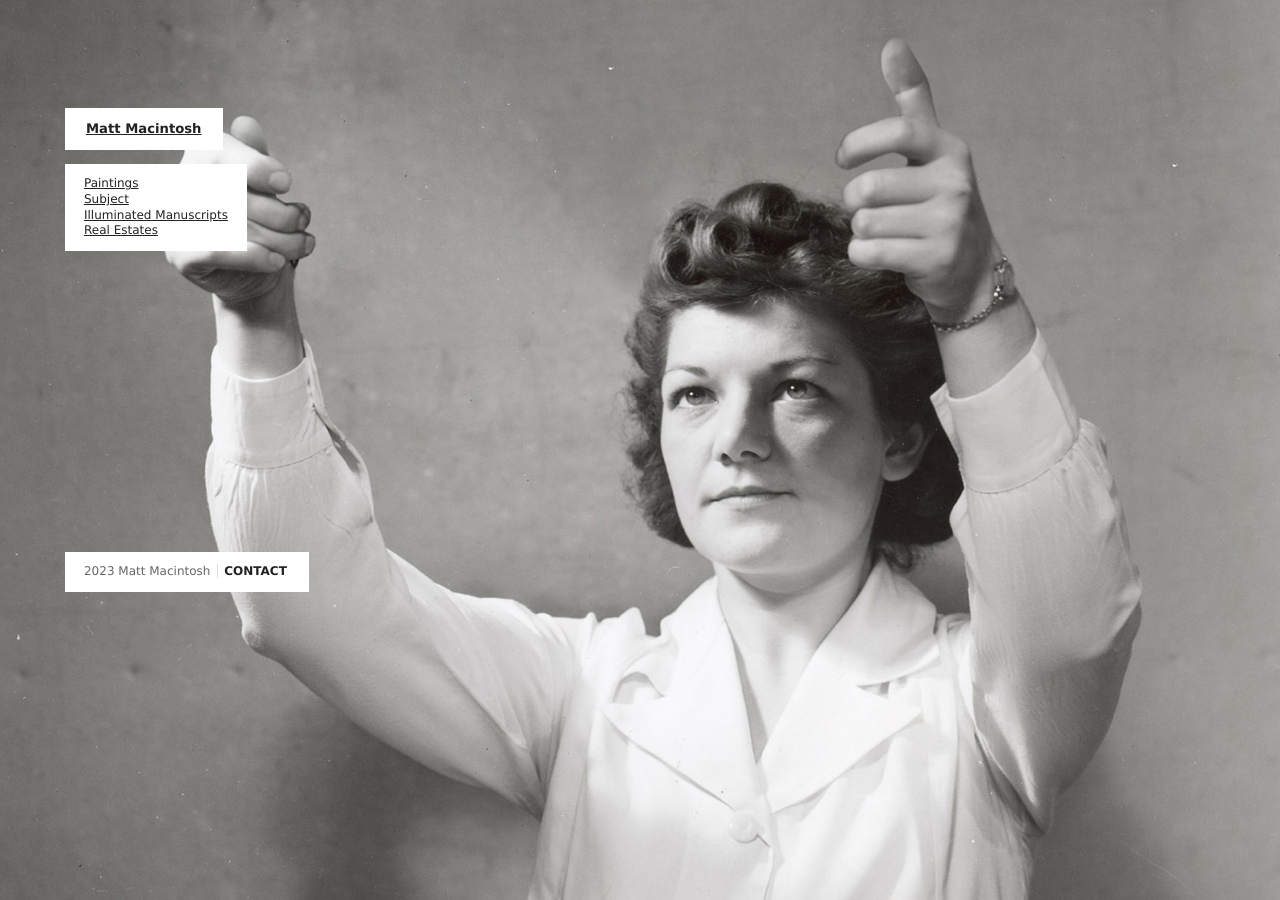
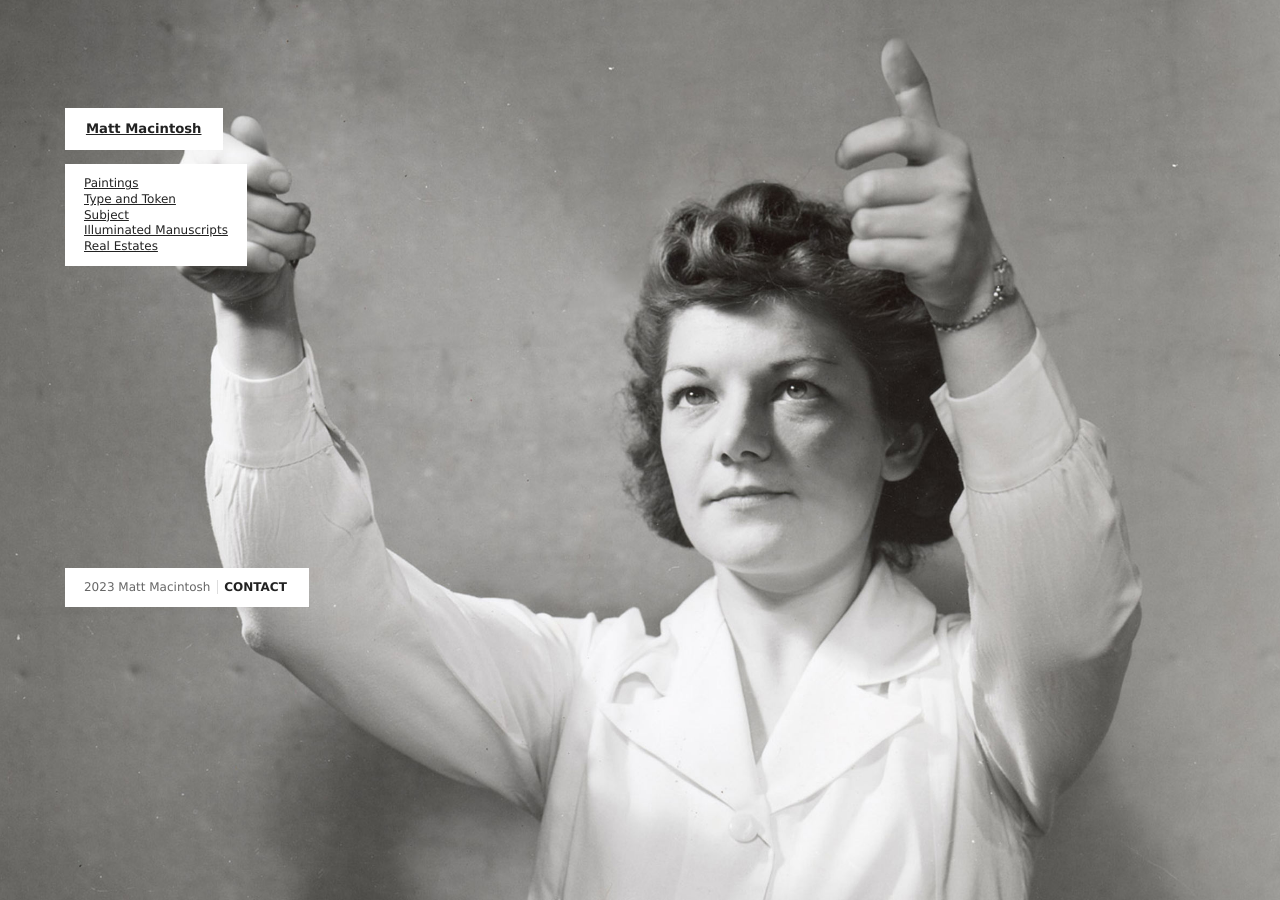
Before and after one commit to mattmacintosh/mattmacintosh.github.io, a Jekyll site: the page built from index.html, in a window 1280 px wide. Built offline with Jekyll 4.4.1, drawn with Linux system fonts in a browser that asks for light colours.

Commit message:
Add Type and Token to main nav

```diff
--- a/_layouts/default.html
+++ b/_layouts/default.html
@@ -43,8 +43,8 @@
       <nav aria-label="main-menu" role="navigation" id="main-access" class="main-access">
         <ul class="section">
           <li><a {% if page.id contains 'paintings ' %}class="active-project" {% endif %} href="/paintings/fifteen/">Paintings</a></li>
+          <li><a {% if page.id contains 'type-token ' %}class="active-project" {% endif %} href="/tt/type-token-one/">Type and Token</a></li>
           <li><a {% if page.id contains 'subject ' %}class="active-project" {% endif %} href="/subject/subject-one/">Subject</a></li>
-          <!-- <li><a {% if page.id contains 'cmyk ' %}class="active-project" {% endif %} href="/cmyk/cmyk-one">MacOS, CMYK</a></li> -->
           <li><a {% if page.id contains 'illuminated ' %}class="active-project" {% endif %} href="/im/al-qur-an/">Illuminated Manuscripts</a></li>
           <li><a {% if page.id contains 'real-estates ' %}class="active-project" {% endif %} href="/real-estates/real-estates-one/">Real Estates</a></li>
         </ul>
```
